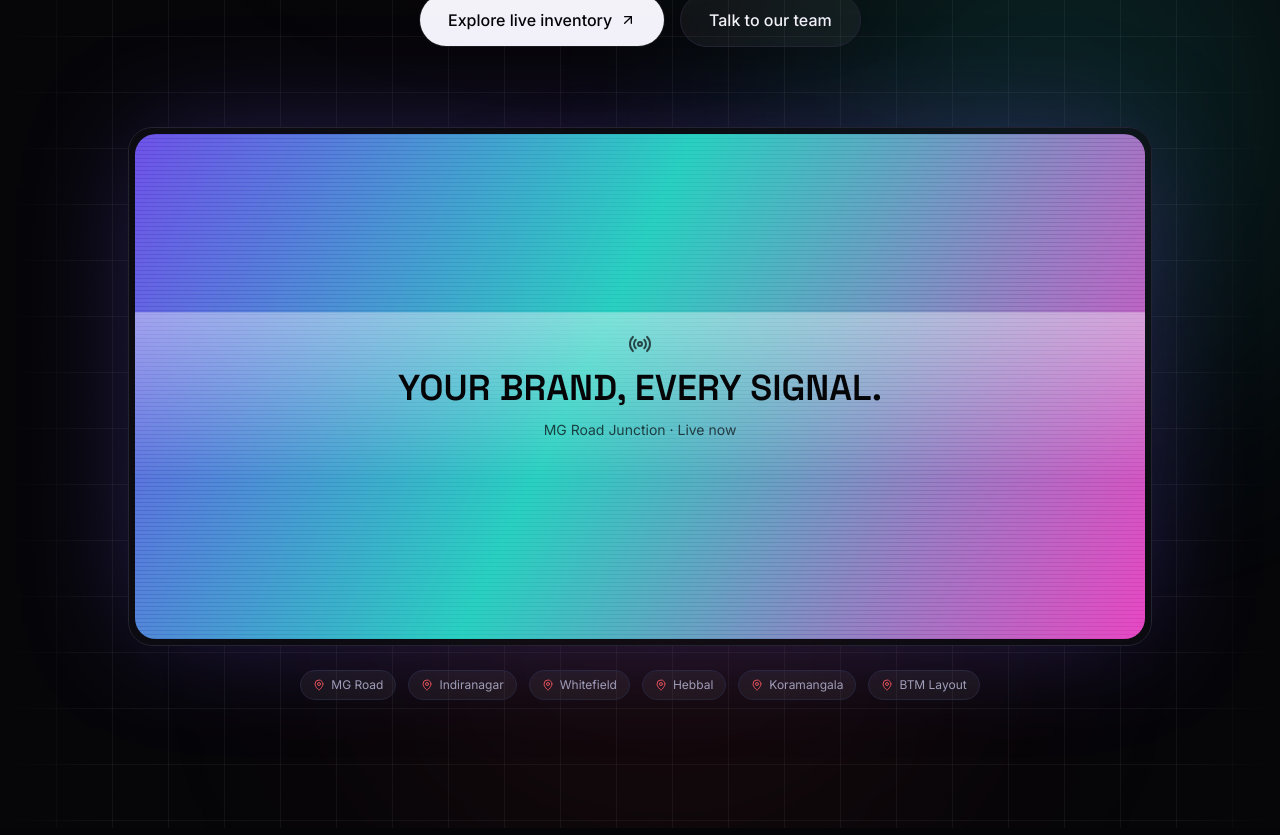
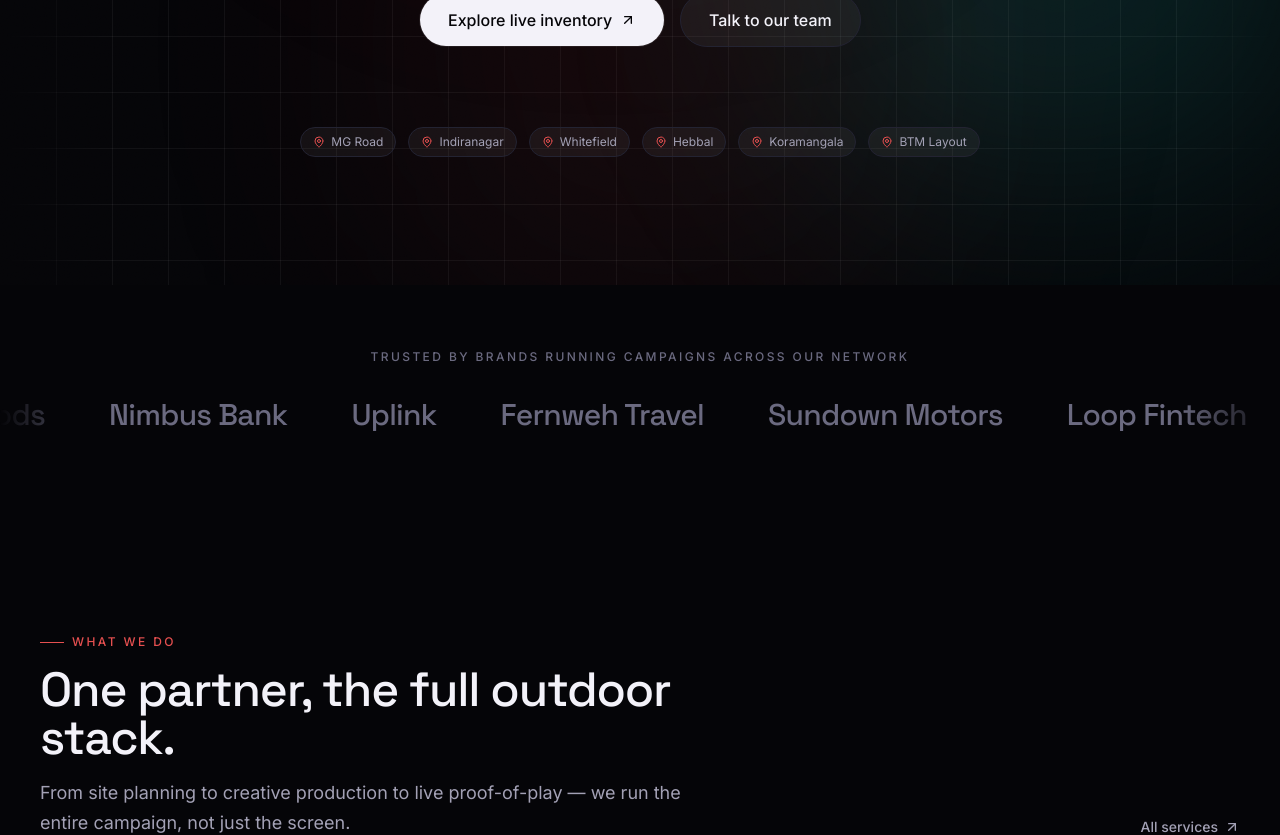
Before and after one commit to Thecybersoul/adnyxmedia, a Next.js app: page / in a window 1280 px wide. Shown: the part 580-1415 px from the top of the page. Built offline with nearby package versions, Linux system fonts and the light colour scheme.

Commit message:
Auto-save: $(date +%Y-%m-%d_%H:%M:%S)

```diff
--- a/src/components/home/hero.tsx
+++ b/src/components/home/hero.tsx
@@ -84,28 +84,6 @@ export function Hero() {
 function BillboardShowcase({ sites }: { sites: typeof locations }) {
   return (
     <div className="relative mx-auto max-w-5xl">
-      <div className="relative overflow-hidden rounded-3xl border border-white/10 bg-surface/60 p-1.5 shadow-[0_0_120px_-20px_rgba(124,92,255,0.35)] backdrop-blur">
-        <div className="relative overflow-hidden rounded-[1.3rem] bg-ink">
-          <div className="relative aspect-[16/8] overflow-hidden">
-            <div className="absolute inset-0 bg-[linear-gradient(115deg,#7c5cff_0%,#2ee6d6_45%,#ff4fd8_100%)] opacity-90" />
-            <div className="absolute inset-0 [background-image:linear-gradient(rgba(0,0,0,0.15)_1px,transparent_1px)] [background-size:100%_4px] mix-blend-overlay" />
-            <motion.div
-              aria-hidden
-              className="absolute inset-x-0 h-1/3 bg-gradient-to-b from-white/40 to-transparent"
-              animate={{ y: ["-40%", "340%"] }}
-              transition={{ duration: 5, repeat: Infinity, ease: "linear" }}
-            />
-            <div className="absolute inset-0 flex flex-col items-center justify-center gap-3 px-8 text-center">
-              <Radio className="size-6 text-ink/70" />
-              <p className="font-display text-2xl font-semibold text-ink sm:text-4xl">
-                YOUR BRAND, EVERY SIGNAL.
-              </p>
-              <p className="text-sm text-ink/70">MG Road Junction · Live now</p>
-            </div>
-          </div>
-        </div>
-      </div>
-
       <div className="mt-6 flex flex-wrap items-center justify-center gap-3">
         {sites.map((site, i) => (
           <motion.span
```
Also changed, not shown: public/images/adnyx-logo-white.svg.
